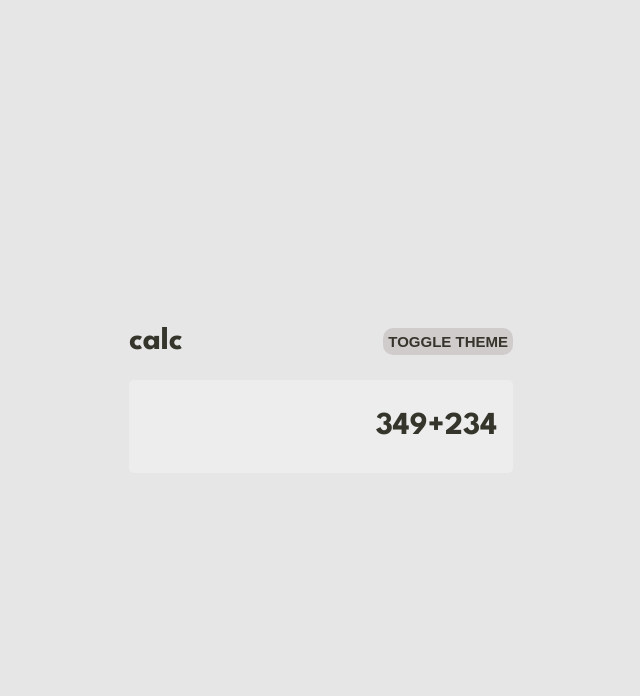
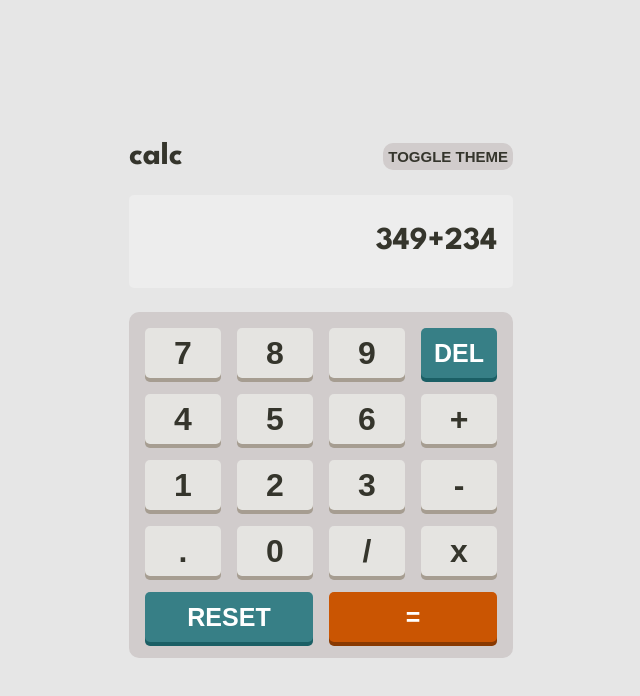
Before and after one commit to dannielsss/calculator-app, a React (Vite) app: page / in a window 1280 px wide. Shown: the top 696 px of the page, without its empty margins (319-959 px from the left). Built offline with nearby package versions, Linux system fonts and the light colour scheme.

Commit message:
add keypads

```diff
--- a/src/App.tsx
+++ b/src/App.tsx
@@ -1,6 +1,7 @@
 import React from 'react';
-import Container from './components/shared/Container';
-import Screen from './components/shared/Screen';
+import { Keypad, KeypadContainer } from './components/shared/Keypad';
+import { Container } from './components/shared/Container';
+import { Screen } from './components/shared/Screen';
 import Navbar from './components/Navbar';
 
 /**
@@ -12,6 +13,34 @@ function App() {
     <Container>
       <Navbar />
       <Screen>349+234</Screen>
+      <KeypadContainer>
+        <Keypad>7</Keypad>
+        <Keypad>8</Keypad>
+        <Keypad>9</Keypad>
+
+        <Keypad deleteButton>DEL</Keypad>
+
+        <Keypad>4</Keypad>
+        <Keypad>5</Keypad>
+        <Keypad>6</Keypad>
+
+        <Keypad>+</Keypad>
+
+        <Keypad>1</Keypad>
+        <Keypad>2</Keypad>
+        <Keypad>3</Keypad>
+
+        <Keypad>-</Keypad>
+
+        <Keypad>.</Keypad>
+        <Keypad>0</Keypad>
+        <Keypad>/</Keypad>
+
+        <Keypad>x</Keypad>
+
+        <Keypad resetButton>RESET</Keypad>
+        <Keypad resultButton>=</Keypad>
+      </KeypadContainer>
     </Container>
   );
 }
--- a/src/components/shared/Container.tsx
+++ b/src/components/shared/Container.tsx
@@ -1,7 +1,7 @@
 import { styled } from 'styled-components';
 
 // App container
-const Container = styled.div`
+export const Container = styled.div`
   display: flex;
   flex-direction: column;
   align-items: center;
@@ -11,5 +11,3 @@ const Container = styled.div`
   margin: auto;
   height: 100vh;
 `;
-
-export default Container;
--- a/src/components/shared/GlobalStyles.tsx
+++ b/src/components/shared/GlobalStyles.tsx
@@ -2,7 +2,7 @@ import { createGlobalStyle } from 'styled-components';
 import { darkColors, lightColors, violetColors } from '../../config/colors';
 
 // For global style similar to index.css
-const GlobalStyle = createGlobalStyle`
+export const GlobalStyle = createGlobalStyle`
   * {
     padding: 0;
     margin: 0;
@@ -23,5 +23,3 @@ const GlobalStyle = createGlobalStyle`
       (props.theme.mode === 'violet' && violetColors.text.light_yellow)};
   }
 `;
-
-export default GlobalStyle;
--- /dev/null
+++ b/src/components/shared/Keypad.tsx
@@ -0,0 +1,103 @@
+import { css, styled } from 'styled-components';
+import { darkColors, lightColors, violetColors } from '../../config/colors';
+
+// Container for keypads
+export const KeypadContainer = styled.div`
+  display: grid;
+  grid-template-columns: repeat(4, 1fr);
+  grid-template-rows: repeat(5, 1fr);
+  place-items: center;
+  gap: 1rem;
+
+  border-radius: 10px;
+  padding: 1rem;
+  width: 100%;
+
+  background: ${(props) =>
+    (props.theme.mode === 'light' && lightColors.background.toggle_keypad) ||
+    (props.theme.mode === 'dark' && darkColors.background.toggle_keypad) ||
+    (props.theme.mode === 'violet' &&
+      violetColors.background.toggle_keypad_screen)};
+`;
+
+// Button numbers
+interface KeypadProps {
+  deleteButton?: boolean;
+  resetButton?: boolean;
+  resultButton?: boolean;
+}
+
+export const Keypad = styled.button<KeypadProps>`
+  border: none;
+  width: 100%;
+  height: 50px;
+  font-size: 32px;
+  font-weight: 700;
+  border-radius: 5px;
+
+  grid-column: ${(props) =>
+    (props.resetButton && '1/ 3') || (props.resultButton && '3/ 5')};
+
+  color: ${(props) =>
+    (props.theme.mode === 'light' && lightColors.text.grayish) ||
+    (props.theme.mode === 'dark' && darkColors.text.grayish) ||
+    (props.theme.mode === 'violet' && violetColors.text.light_yellow)};
+
+  background: ${(props) =>
+    (props.theme.mode === 'light' && lightColors.keys.grayish.background) ||
+    (props.theme.mode === 'dark' && darkColors.keys.white.background) ||
+    (props.theme.mode === 'violet' &&
+      violetColors.keys.very_dark_violet.background)};
+
+  box-shadow: 0px 4px 0px
+    ${(props) =>
+      (props.theme.mode === 'light' && lightColors.keys.grayish.shadow) ||
+      (props.theme.mode === 'dark' && darkColors.keys.white.shadow) ||
+      (props.theme.mode === 'violet' &&
+        violetColors.keys.very_dark_violet.shadow)};
+
+  ${(props) => {
+    if (props.deleteButton || props.resetButton)
+      return css`
+        font-size: 25px;
+        color: ${(props) =>
+          (props.theme.mode === 'light' && lightColors.text.white) ||
+          (props.theme.mode === 'dark' && darkColors.text.white) ||
+          (props.theme.mode === 'violet' && violetColors.text.white)};
+
+        background: ${(props) =>
+          (props.theme.mode === 'light' && lightColors.keys.cyan.background) ||
+          (props.theme.mode === 'dark' && darkColors.keys.blue.background) ||
+          (props.theme.mode === 'violet' &&
+            violetColors.keys.dark_violet.background)};
+
+        box-shadow: 0px 4px 0px
+          ${(props) =>
+            (props.theme.mode === 'light' && lightColors.keys.cyan.shadow) ||
+            (props.theme.mode === 'dark' && darkColors.keys.blue.shadow) ||
+            (props.theme.mode === 'violet' &&
+              violetColors.keys.dark_violet.shadow)};
+      `;
+
+    if (props.resultButton)
+      return css`
+        font-size: 25px;
+        color: ${(props) =>
+          (props.theme.mode === 'light' && lightColors.text.white) ||
+          (props.theme.mode === 'dark' && darkColors.text.white) ||
+          (props.theme.mode === 'violet' && violetColors.text.dark_blue)};
+
+        background: ${(props) =>
+          (props.theme.mode === 'light' &&
+            lightColors.keys.orange.background) ||
+          (props.theme.mode === 'dark' && darkColors.keys.red.background) ||
+          (props.theme.mode === 'violet' && violetColors.keys.cyan.background)};
+
+        box-shadow: 0px 4px 0px
+          ${(props) =>
+            (props.theme.mode === 'light' && lightColors.keys.orange.shadow) ||
+            (props.theme.mode === 'dark' && darkColors.keys.red.shadow) ||
+            (props.theme.mode === 'violet' && violetColors.keys.cyan.shadow)};
+      `;
+  }}
+`;
--- a/src/components/shared/Screen.tsx
+++ b/src/components/shared/Screen.tsx
@@ -2,7 +2,7 @@ import { styled } from 'styled-components';
 import { darkColors, lightColors, violetColors } from '../../config/colors';
 
 // Style for screen calculator
-const Screen = styled.div`
+export const Screen = styled.div`
   padding: 2rem 1rem;
   border-radius: 5px;
   text-align: end;
@@ -14,5 +14,3 @@ const Screen = styled.div`
     (props.theme.mode === 'violet' &&
       violetColors.background.toggle_keypad_screen)};
 `;
-
-export default Screen;
--- a/src/config/colors.ts
+++ b/src/config/colors.ts
@@ -41,7 +41,7 @@ export const darkColors = {
       background: 'hsl(6, 63%, 50%)',
       shadow: 'hsl(6, 70%, 34%)',
     },
-    orange: {
+    white: {
       background: 'hsl(30, 25%, 89%)',
       shadow: 'hsl(28, 16%, 65%)',
     },
--- a/src/main.tsx
+++ b/src/main.tsx
@@ -1,6 +1,6 @@
 import React from 'react';
 import ReactDOM from 'react-dom/client';
-import GlobalStyle from './components/shared/GlobalStyles.tsx';
+import { GlobalStyle } from './components/shared/GlobalStyles.tsx';
 import ThemeProvider from './context/Theme/ThemeProvider.tsx';
 import App from './App.tsx';
 
```
